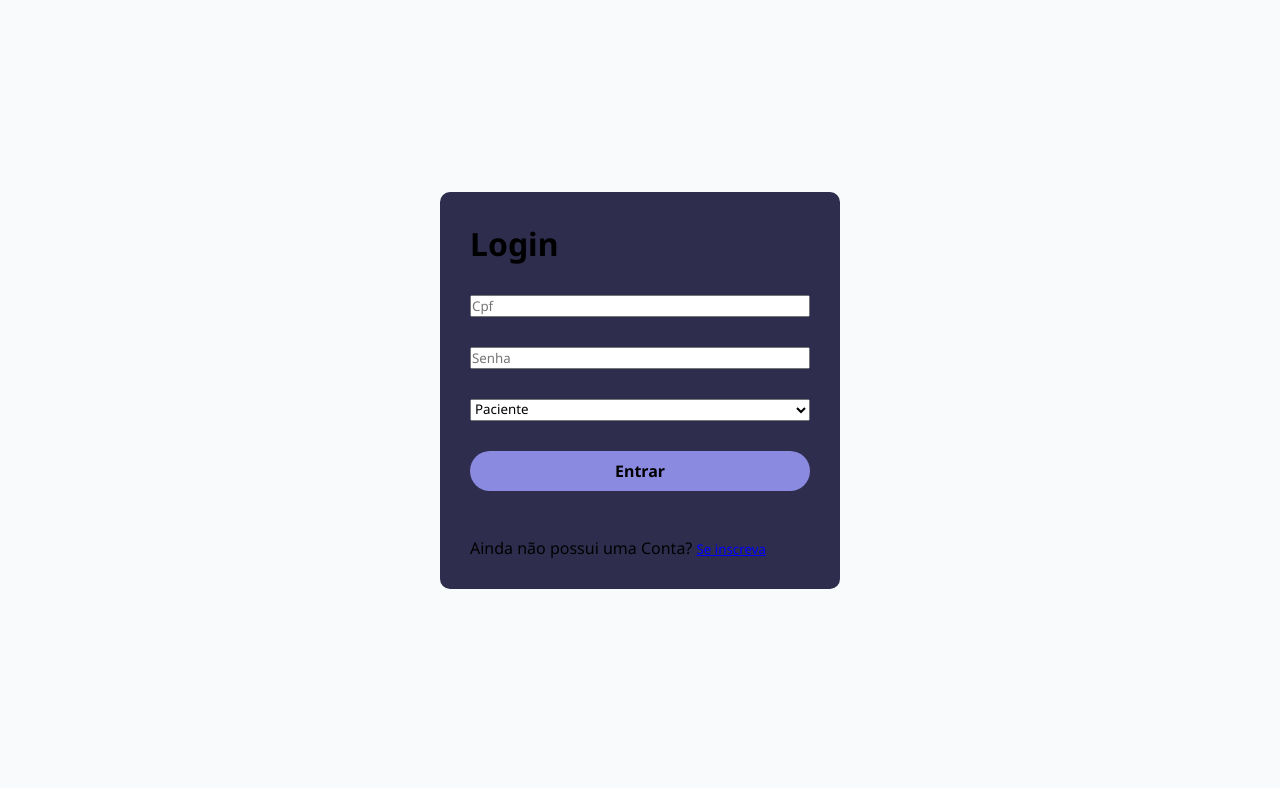
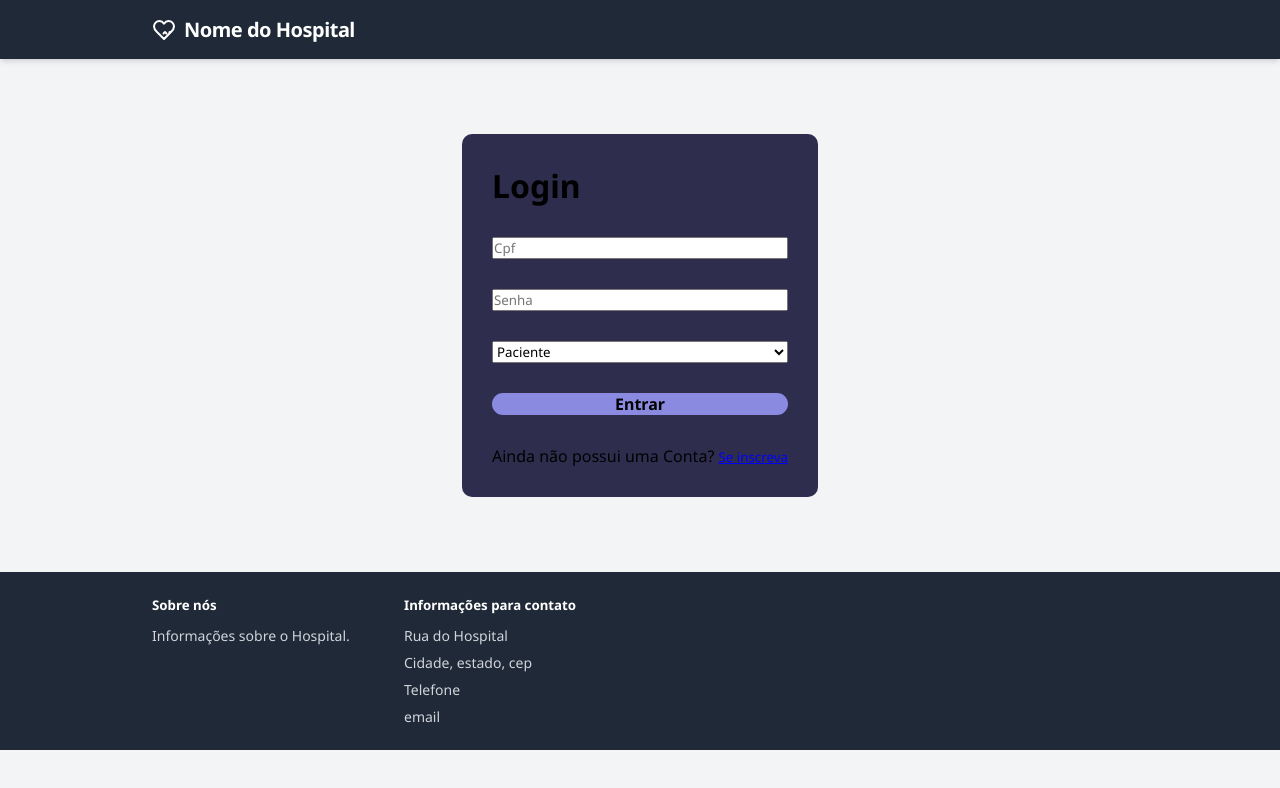
Before and after one commit to Rebeca-Martins1/projeto_bd, a React (Vite) app: page / in a window 1280 px wide. Shown: the top 788 px of the page. Built offline with nearby package versions, Linux system fonts and the light colour scheme.

Commit message:
ajeitando as barras

```diff
--- a/src/components/Footer/styles.js
+++ b/src/components/Footer/styles.js
@@ -250,9 +250,8 @@ export const ActionCardButton = styled.button`
 export const Footer = styled.footer`
   background-color: #1f2937;
   color: #d1d5db;
-  padding-top: 3rem;
-  padding-bottom: 2rem;
-  margin-top: 4rem;
+  padding-top: 1.5rem;
+  padding-bottom: 1.5rem;
   flex-shrink: 0;
 `;
 
--- a/src/main.jsx
+++ b/src/main.jsx
@@ -16,6 +16,7 @@ ReactDOM.createRoot(document.getElementById('root')).render(
       <Route path="/cadastro" element={<Cadastro />} />
       <Route path="/homepaciente" element={<HomePaciente/>} />
       <Route path="/marcarconsulta" element={<MarcarConsulta/>} />
+      <Route path="/homemedico" element={<HomeMedico/>} />
     </Routes>
   </BrowserRouter>
 )
--- a/src/pages/index.jsx
+++ b/src/pages/index.jsx
@@ -2,6 +2,9 @@ import { useState } from "react";
 import axios from "axios";
 import { Container, Form, Button } from "./styles";
 import { useNavigate } from 'react-router-dom';
+import * as S from "../pages/Medico/Home/styles";
+import Footer from "../components/Footer";
+import Header from "../components/header";
 
 export default function Login() {
   const [cpf, setCpf] = useState("");
@@ -50,6 +53,10 @@ export default function Login() {
   };
 
   return (
+    <>
+      <S.GlobalStyles />
+      <S.MedicoPortalContainer>
+        <Header />
         <Container>
           <Form>
             <h1>Login</h1>
@@ -75,7 +82,7 @@ export default function Login() {
             <Button type="button" onClick={handleLogin}>
               Entrar
             </Button>
-        <div style={{ marginTop: "1rem" }}>
+            <div style={{  }}>
               <span>Ainda não possui uma Conta? </span>
               <button
                 type="button"
@@ -85,7 +92,6 @@ export default function Login() {
                   color: "blue",
                   cursor: "pointer",
                   textDecoration: "underline",
-              padding: 0
                 }}
                 onClick={() => navigate("/cadastro")}
               >
@@ -94,5 +100,8 @@ export default function Login() {
             </div>
           </Form>
         </Container>
+        <Footer />
+    </S.MedicoPortalContainer>
+    </>
   );
 }
--- a/src/pages/styles.js
+++ b/src/pages/styles.js
@@ -2,12 +2,11 @@ import styled from "styled-components";
 
 export const Container = styled.div`
   display: flex;
-  height: 100vh;
-  width: 100vw;
+  margin-top: 75px;
+  margin-block-end: 75px;
   align-items: center;
   justify-content: center;
   flex-direction: column;
-  padding: 100px;
 `;
 
 export const ItemStructure = styled.div`
@@ -28,9 +27,6 @@ export const Form = styled.div`
     padding: 30px;
     border-radius: 10px;
     background-color: #2e2d4e;
-    max-width: 50%;
-    width: 400px;
-    margin-bottom: 20px;
 `;
 
 export const Button = styled.div`
@@ -39,7 +35,6 @@ export const Button = styled.div`
     justify-content: center;
     border-radius: 30px;
     background-color: #8b8ae1;
-    height: 40px;
     border: none;
     font-weight: bold;
     cursor: pointer;
```
Lines whose indentation alone changed are shown as unchanged.
